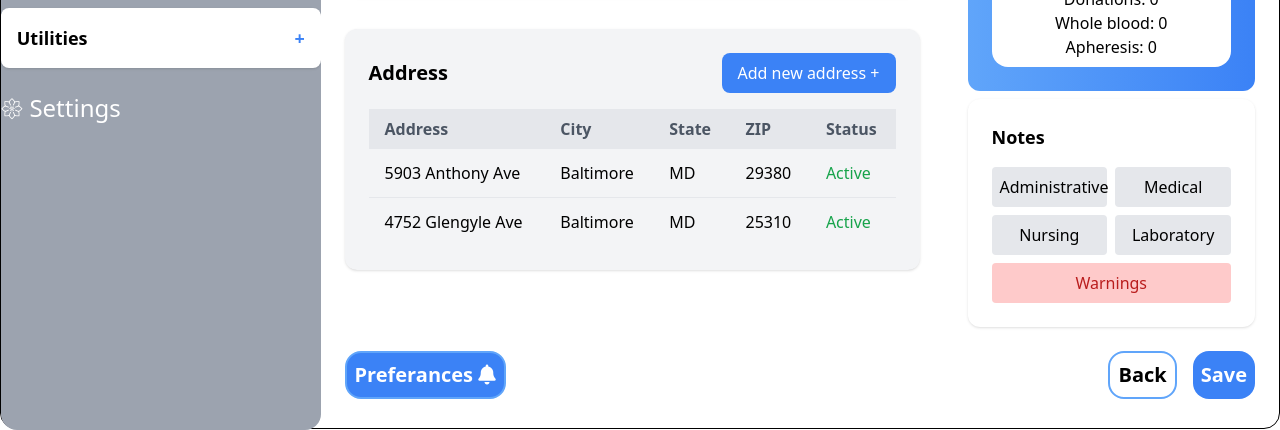
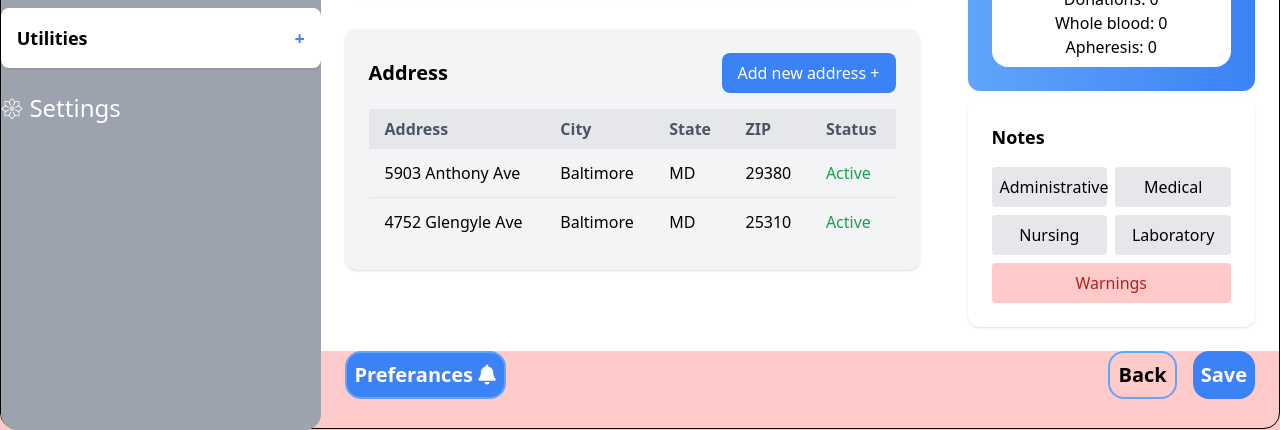
Before and after one commit to somuraj007559/UI-Task, a plain HTML site: page Task.html in a window 1280 px wide. Shown: the part 495-925 px from the top of the page. Drawn offline with nearby package versions, Linux system fonts and the light colour scheme.

Commit message:
body colour

```diff
--- a/Task.html
+++ b/Task.html
@@ -8,7 +8,7 @@
      <link rel="stylesheet" href="https://cdnjs.cloudflare.com/ajax/libs/font-awesome/6.6.0/css/all.min.css">
 
 </head>
-<body>
+<body class="bg-red-200">
     <div class="flex max-w-[1800px] mx-auto h-[900px] mt-6 border border-black rounded-2xl ">
       <div class="flex flex-col items-center  w-[25%] h-[900px] rounded-2xl bg-gray-400">
         <img class="w-[200px] h-[150px] mt-4 rounded-2xl" src="https://static.vecteezy.com/system/resources/previews/016/547/827/non_2x/blood-donation-logo-design-blood-donation-illustration-with-blood-drop-line-concept-vector.jpg" alt="">
```
